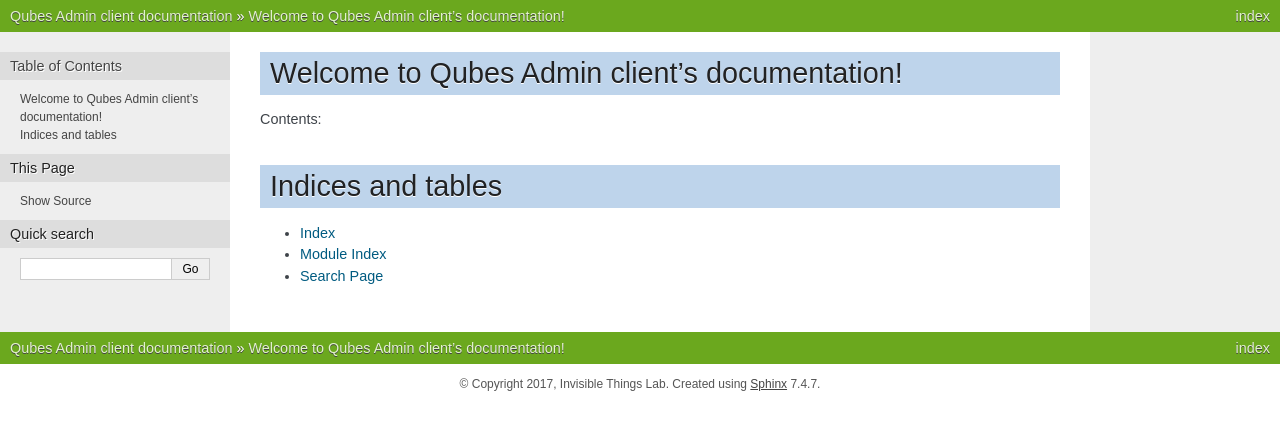
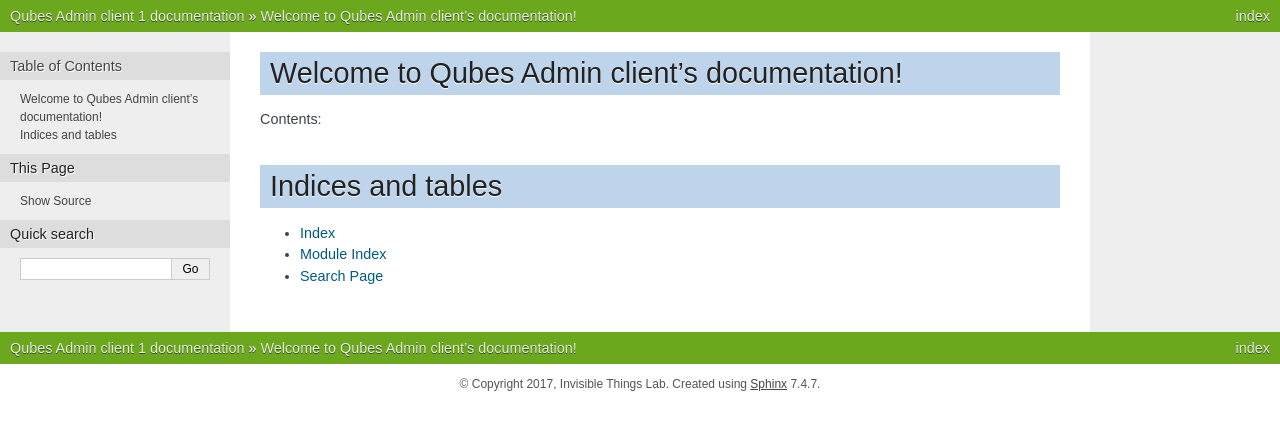
Before and after one commit to QubesOS/qubes-core-admin-client, a Sphinx documentation site: the page built from doc/index.rst, in a window 1280 px wide. Shown: the top 430 px of the page. Built offline with Sphinx 7.4.7, drawn with Linux system fonts in a browser that asks for light colours; the version number could not be read and is left out.

Commit message:
doc: handle release definition when not being in a git repository

```diff
--- a/doc/conf.py
+++ b/doc/conf.py
@@ -74,7 +74,10 @@
 # The short X.Y version.
 version = open('../version').read().strip()
 # The full version, including alpha/beta/rc tags.
-release = subprocess.check_output(['git', 'describe', '--long', '--dirty']).strip().decode()
+try:
+    release = subprocess.check_output(['git', 'describe', '--long', '--dirty']).strip().decode()
+except:
+    release = "1"
 
 # The language for content autogenerated by Sphinx. Refer to documentation
 # for a list of supported languages.
```
